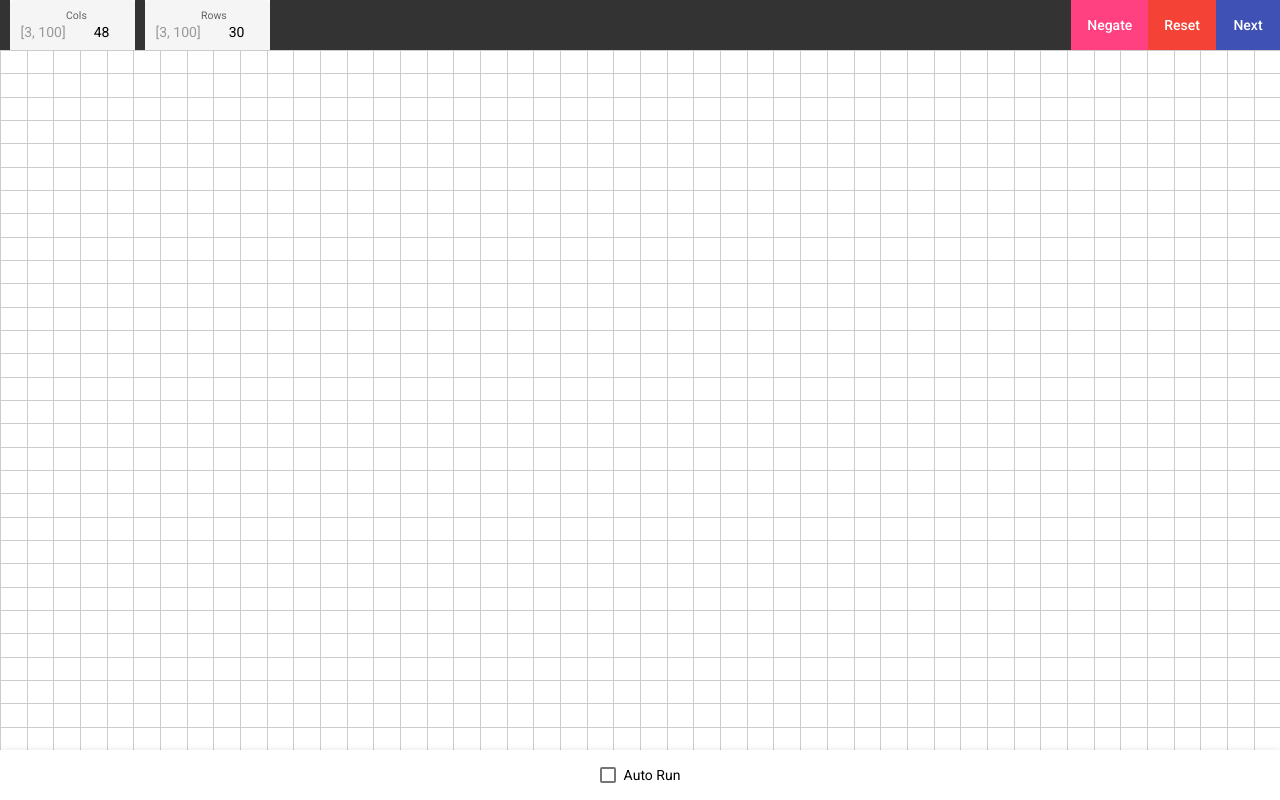
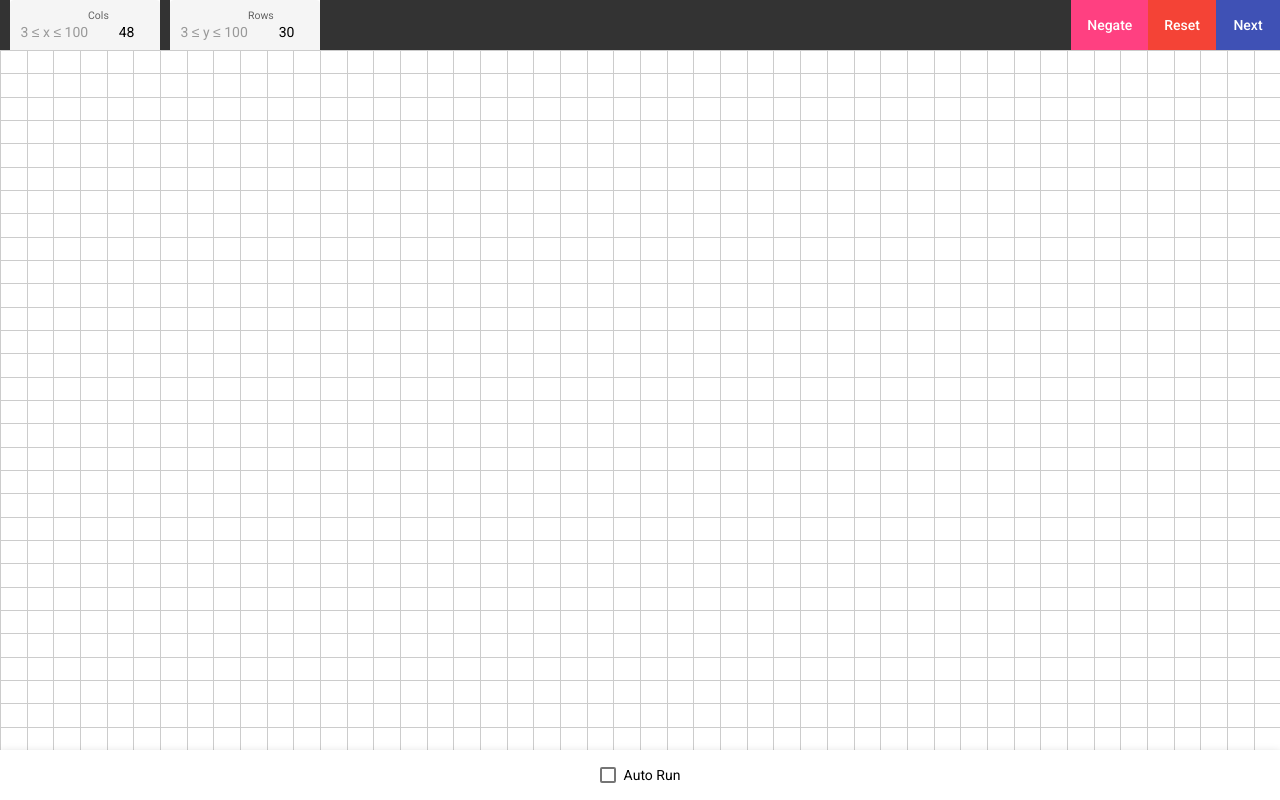
Before and after one commit to lmogwitz/GameOfLife, an Angular app: page / in a window 1280 px wide. Built offline with nearby package versions, Linux system fonts and the light colour scheme.

Commit message:
Changed x&y Notation

```diff
--- a/src/app/app.component.html
+++ b/src/app/app.component.html
@@ -9,7 +9,9 @@
                    [min]="minCols"
                    [max]="maxCols"
                    [formControl]="fg.controls.x">
-            <span matPrefix>[{{minCols}}, {{maxCols}}]</span>
+            <span matPrefix>
+                {{minCols}} &leq; x &leq; {{maxCols}}
+            </span>
         </mat-form-field>
         <mat-form-field appearance="fill">
             <mat-label>Rows</mat-label>
@@ -18,7 +20,8 @@
                    [min]="minRows"
                    [max]="maxRows"
                    [formControl]="fg.controls.y">
-            <span matPrefix>[{{minRows}}, {{maxRows}}]</span>
+            <span matPrefix>
+                {{minRows}} &leq; y &leq; {{maxRows}}</span>
         </mat-form-field>
     </div>
     <div class="action">
--- a/src/app/app.component.scss
+++ b/src/app/app.component.scss
@@ -27,7 +27,7 @@ header {
 
         mat-form-field {
             background: #fff;
-            width: 125px;
+            width: 150px;
             margin-left: 10px;
 
             input {
```
